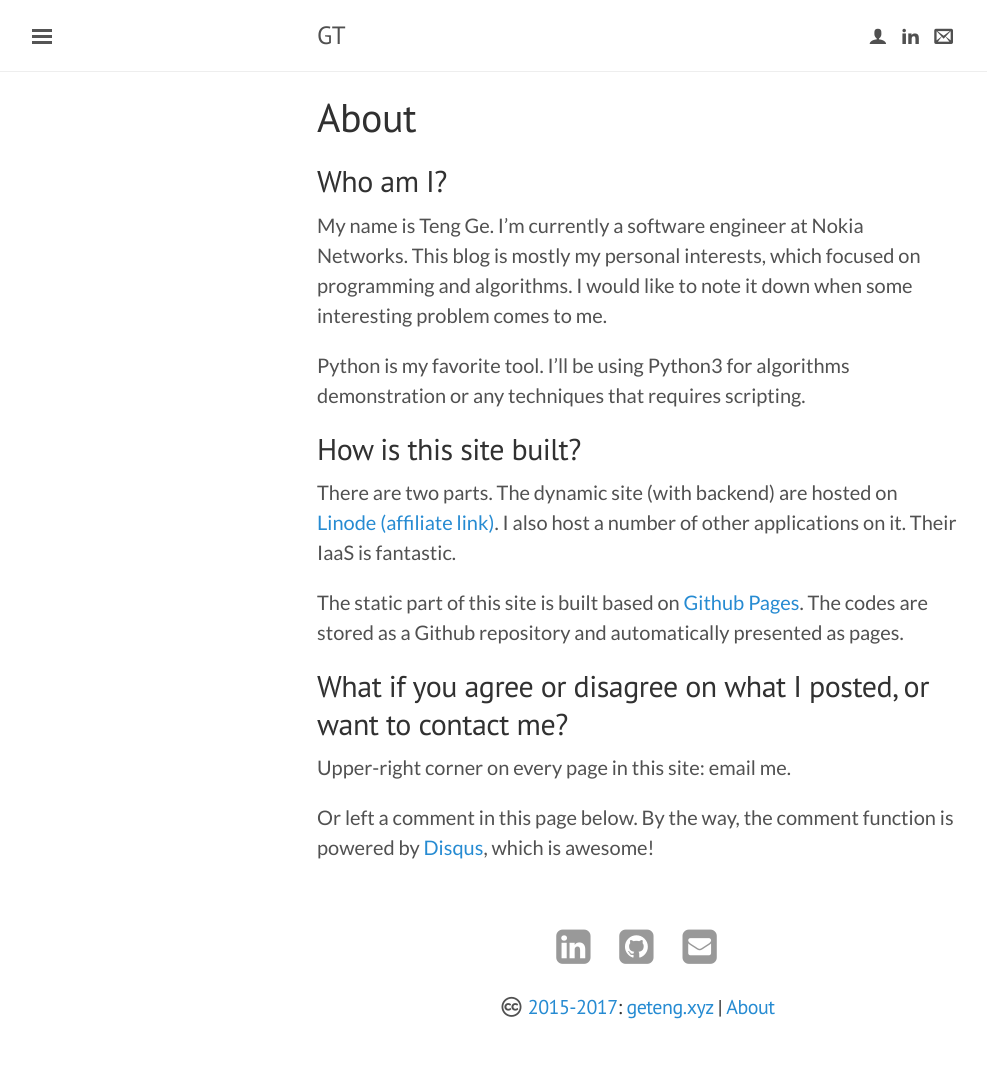
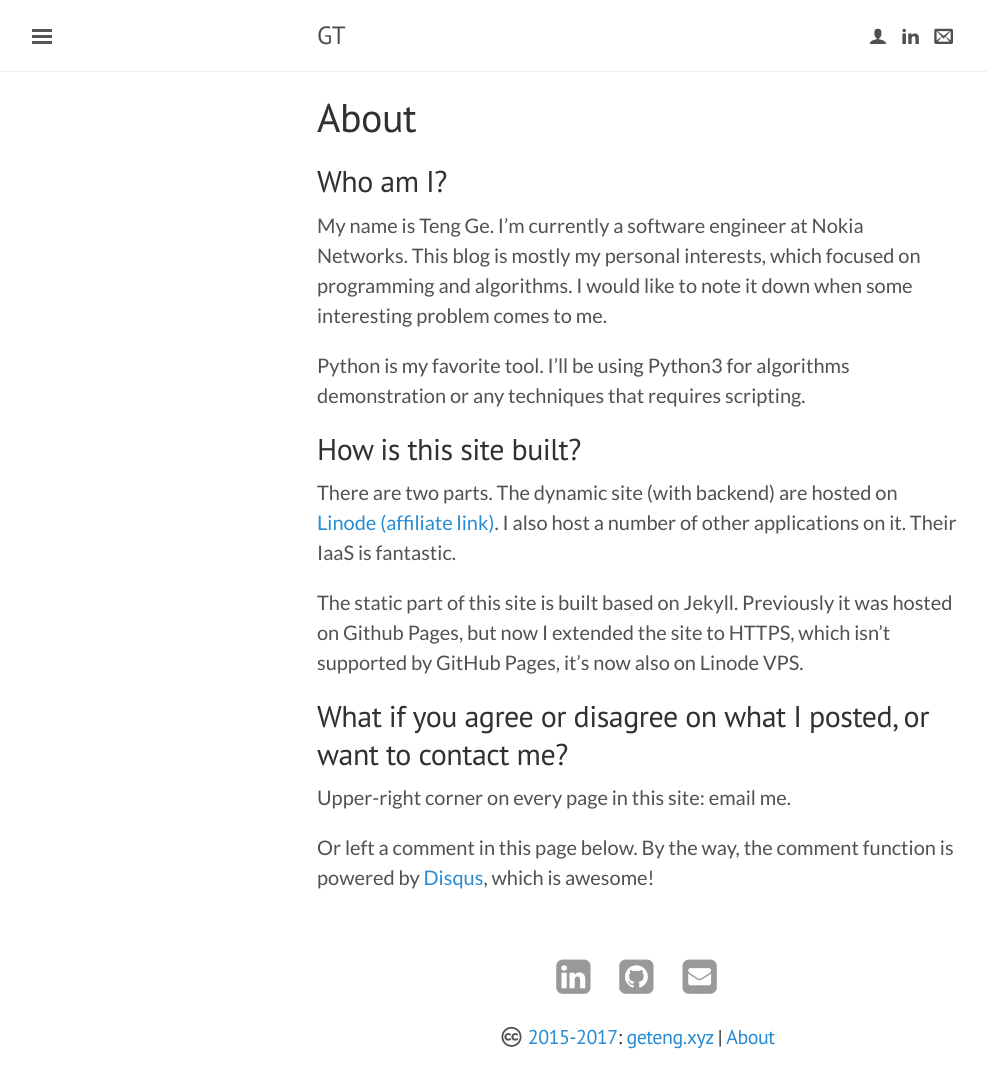
Before and after one commit to tengg/tengg.github.io, a Jekyll site: the page built from pages/about.md, in a window 1280 px wide. Shown: the whole page, without its empty margins (3-990 px from the left). Built offline with Jekyll 4.4.1, drawn with Linux system fonts in a browser that asks for light colours; nearby versions of some CDN libraries; some web fonts are replaced; comment, search, counter and statistics services are not loaded; before the commit the page ends 1040 px from its top, so only the background shows below that.

Commit message:
Update about.md

```diff
--- a/pages/about.md
+++ b/pages/about.md
@@ -13,7 +13,7 @@ Python is my favorite tool. I'll be using Python3 for algorithms demonstration o
 There are two parts. The dynamic site (with backend) are hosted on [Linode (affiliate link)](https://www.linode.com/?r=49bc1f4895b700c0b62446b4849af1eeefcda114
 ). I also host a number of other applications on it. Their IaaS is fantastic.
 
-The static part of this site is built based on [Github Pages](https://pages.github.com/). The codes are stored as a Github repository and automatically presented as pages.
+The static part of this site is built based on Jekyll. Previously it was hosted on Github Pages, but now I extended the site to HTTPS, which isn't supported by GitHub Pages, it's now also on Linode VPS.
 
 ## What if you agree or disagree on what I posted, or want to contact me?
 Upper-right corner on every page in this site: email me.
```
